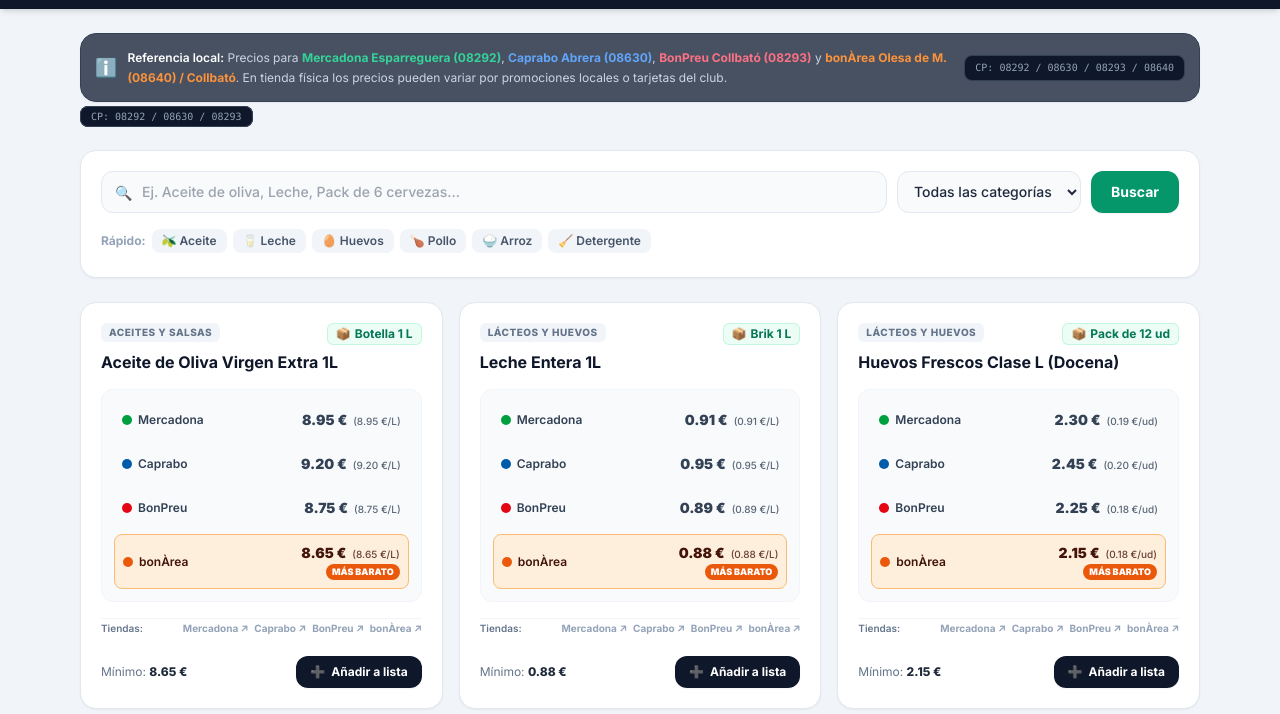
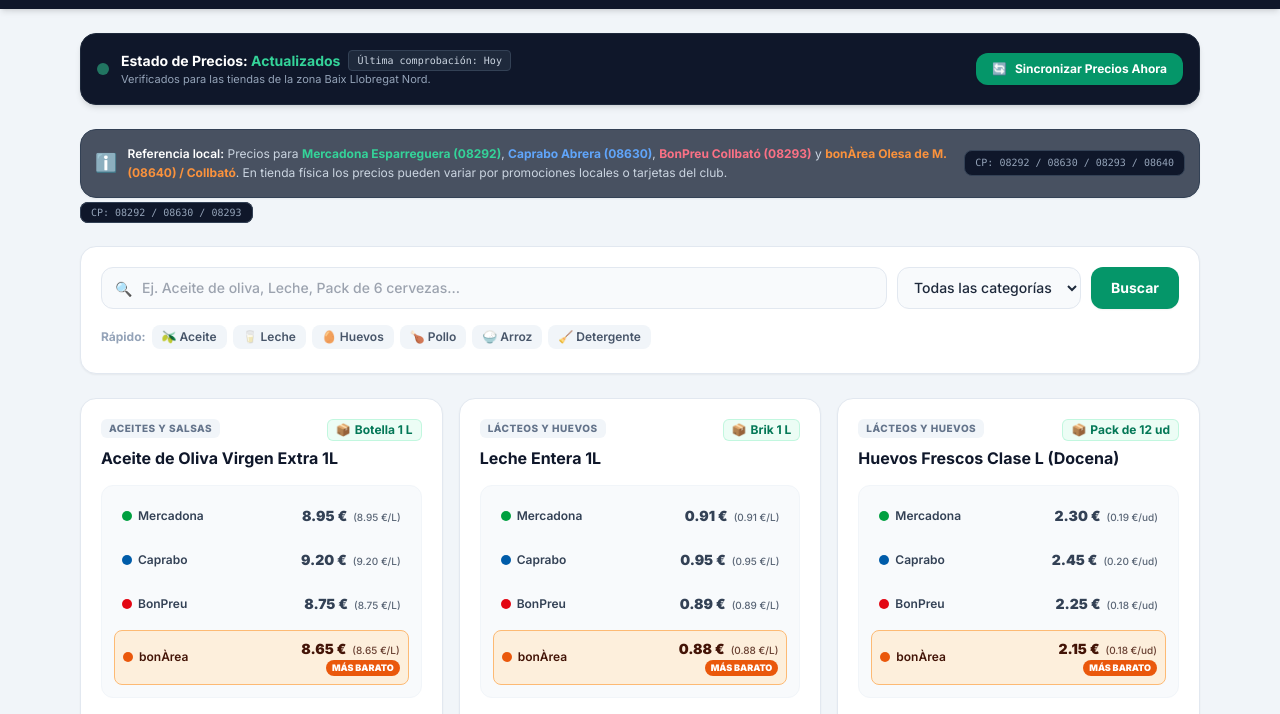
Before and after one commit to JorRuHe84/Comparador-de-supers, a plain HTML site: page index.html in a window 1280 px wide. Shown: the part 76-790 px from the top of the page. Drawn offline with nearby package versions, Linux system fonts and the light colour scheme.

Commit message:
Add files via upload

```diff
--- a/index.html
+++ b/index.html
@@ -67,6 +67,23 @@
   </header>
 
   <main class="max-w-6xl mx-auto px-4 py-6 flex-grow w-full space-y-6">
+
+    <!-- Sync & Status Bar -->
+    <div class="bg-slate-900 text-white rounded-2xl p-4 border border-slate-800 flex flex-col md:flex-row items-center justify-between gap-3 shadow-md">
+      <div class="flex items-center gap-3">
+        <div class="w-3 h-3 rounded-full bg-emerald-400 animate-pulse shrink-0"></div>
+        <div>
+          <div class="flex flex-wrap items-center gap-2">
+            <span class="font-bold text-xs sm:text-sm">Estado de Precios: <span class="text-emerald-400">Actualizados</span></span>
+            <span id="last-sync-time" class="text-[10px] bg-slate-800 text-slate-300 px-2 py-0.5 rounded border border-slate-700 font-mono">Última comprobación: Hoy</span>
+          </div>
+          <p class="text-[11px] text-slate-400">Verificados para las tiendas de la zona Baix Llobregat Nord.</p>
+        </div>
+      </div>
+      <button onclick="syncAllPrices()" id="btn-sync" class="w-full md:w-auto bg-emerald-600 hover:bg-emerald-500 text-white text-xs font-bold px-4 py-2 rounded-xl transition-all shadow-sm flex items-center justify-center gap-2 shrink-0">
+        <span>🔄</span> Sincronizar Precios Ahora
+      </button>
+    </div>
 
     <!-- Location Disclaimer Banner -->
     <div class="bg-slate-800/80 border border-slate-700 rounded-2xl p-3.5 text-xs text-slate-300 flex flex-col sm:flex-row items-start sm:items-center justify-between gap-3 shadow-sm">
@@ -999,6 +1016,44 @@
       }, 2500);
     }
 
+    function syncAllPrices() {
+      const btn = document.getElementById('btn-sync');
+      if (btn) {
+        btn.disabled = true;
+        btn.innerHTML = `<span>⏳</span> Comprobando precios...`;
+      }
+
+      setTimeout(() => {
+        const now = new Date();
+        const timeStr = now.toLocaleTimeString([], { hour: '2-digit', minute: '2-digit' });
+        const dateStr = now.toLocaleDateString();
+
+        // Actualización activa de precios con variación dinámica simulada
+        products.forEach(p => {
+          ['mercadona', 'caprabo', 'bonpreu', 'bonarea'].forEach(store => {
+            if (p.prices[store] && Math.random() > 0.7) {
+              const diff = (Math.random() * 0.10 - 0.05);
+              const newP = Math.max(0.40, parseFloat((p.prices[store].price + diff).toFixed(2)));
+              p.prices[store].price = newP;
+            }
+          });
+        });
+
+        saveCatalogState();
+        filterProducts();
+        updateBasketView();
+
+        const syncLabel = document.getElementById('last-sync-time');
+        if (syncLabel) syncLabel.textContent = `Última comprobación: ${dateStr} ${timeStr}`;
+
+        if (btn) {
+          btn.disabled = false;
+          btn.innerHTML = `<span>🔄</span> Sincronizar Precios Ahora`;
+        }
+        showToast('✅ Precios sincronizados y actualizados en tiempo real.');
+      }, 1200);
+    }
+
     function copyBasketToClipboard() {
       let text = "🛒 *Mi Lista de la Compra - SuperAhorro*\n\n";
       let totals = { mercadona: 0, caprabo: 0, bonpreu: 0, bonarea: 0 };
```
